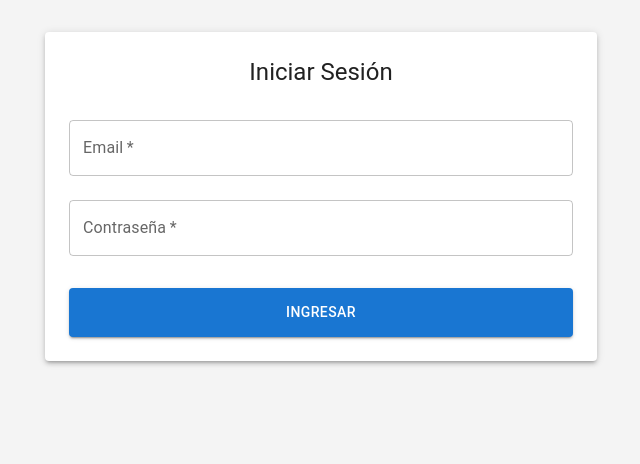
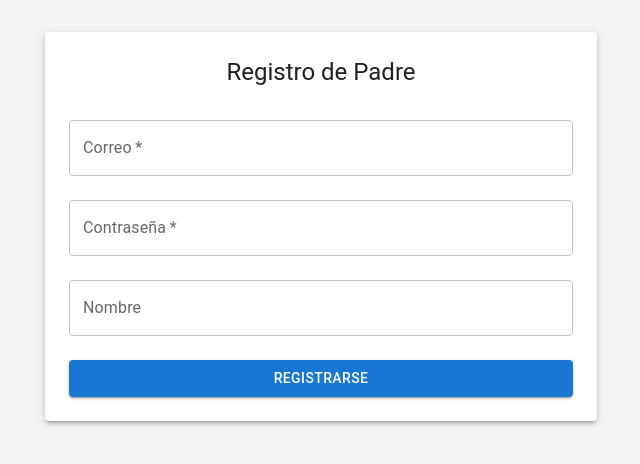
Before and after one commit to jomercad/GuarderiaApp, a React (Create React App) app in the folder client/: page /register-parent in a window 1280 px wide. Before the commit this address led to /login. Shown: the top 464 px of the page, without its empty margins (319-959 px from the left). Built offline with nearby package versions, Linux system fonts and the light colour scheme.

Commit message:
Incluir opcion de creacion de cuenta

```diff
--- a/client/src/App.js
+++ b/client/src/App.js
@@ -10,6 +10,7 @@ import StudentDetail from "./components/StudentDetail";
 import EditStudent from "./components/EditStudent";
 import GroupManagement from "./components/GroupManagement";
 import AttendanceForm from "./components/AttendanceForm";
+import RegisterParent from "./components/RegisterParent";
 
 function App() {
   return (
@@ -17,6 +18,7 @@ function App() {
       <Routes>
         {/* Ruta pública */}
         <Route path="/login" element={<LoginForm />} />
+        <Route path="/register-parent" element={<RegisterParent />} />
 
         {/* Rutas protegidas */}
         <Route
--- a/client/src/components/LoginForm.js
+++ b/client/src/components/LoginForm.js
@@ -66,6 +66,17 @@ function LoginForm() {
             Ingresar
           </Button>
         </Box>
+        <Box sx={{ mt: 2, textAlign: "center" }}>
+          <Typography variant="body2">
+            ¿No tienes cuenta?{" "}
+            <Link
+              to="/register-parent"
+              style={{ textDecoration: "none", color: "blue" }}
+            >
+              Regístrate
+            </Link>
+          </Typography>
+        </Box>
       </Paper>
     </Container>
   );
--- /dev/null
+++ b/client/src/components/RegisterParent.js
@@ -0,0 +1,87 @@
+// frontend/src/components/RegisterParent.js
+import React, { useState } from "react";
+import {
+  Container,
+  Paper,
+  Typography,
+  TextField,
+  Button,
+  Box,
+  Alert,
+} from "@mui/material";
+import { useNavigate } from "react-router-dom";
+
+function RegisterParent() {
+  const [email, setEmail] = useState("");
+  const [password, setPassword] = useState("");
+  const [name, setName] = useState("");
+  const [message, setMessage] = useState("");
+  const navigate = useNavigate();
+
+  const handleSubmit = async (e) => {
+    e.preventDefault();
+    try {
+      const response = await fetch("/api/auth/register-parent", {
+        method: "POST",
+        headers: { "Content-Type": "application/json" },
+        body: JSON.stringify({ email, password, name }),
+      });
+      const data = await response.json();
+      if (response.ok) {
+        setMessage("Usuario creado exitosamente");
+        // Opcionalmente redirige a la página de login
+        setTimeout(() => navigate("/login"), 2000);
+      } else {
+        setMessage(data.error || "Error en el registro");
+      }
+    } catch (error) {
+      setMessage(error.message);
+    }
+  };
+
+  return (
+    <Container maxWidth="sm">
+      <Paper elevation={3} sx={{ p: 3, mt: 4 }}>
+        <Typography variant="h5" align="center" gutterBottom>
+          Registro de Padre
+        </Typography>
+        {message && (
+          <Alert severity="info" sx={{ mb: 2 }}>
+            {message}
+          </Alert>
+        )}
+        <Box component="form" onSubmit={handleSubmit} sx={{ mt: 2 }}>
+          <TextField
+            label="Correo"
+            fullWidth
+            margin="normal"
+            required
+            value={email}
+            onChange={(e) => setEmail(e.target.value)}
+          />
+          <TextField
+            label="Contraseña"
+            type="password"
+            fullWidth
+            margin="normal"
+            required
+            value={password}
+            onChange={(e) => setPassword(e.target.value)}
+          />
+          <TextField
+            label="Nombre"
+            fullWidth
+            margin="normal"
+            value={name}
+            onChange={(e) => setName(e.target.value)}
+          />
+          <Button type="submit" variant="contained" fullWidth sx={{ mt: 2 }}>
+            Registrarse
+          </Button>
+        </Box>
+      </Paper>
+    </Container>
+  );
+}
+
+export default RegisterParent;
```
Also changed, not shown: 1 other file (tests, documents, lock files or other folders).
